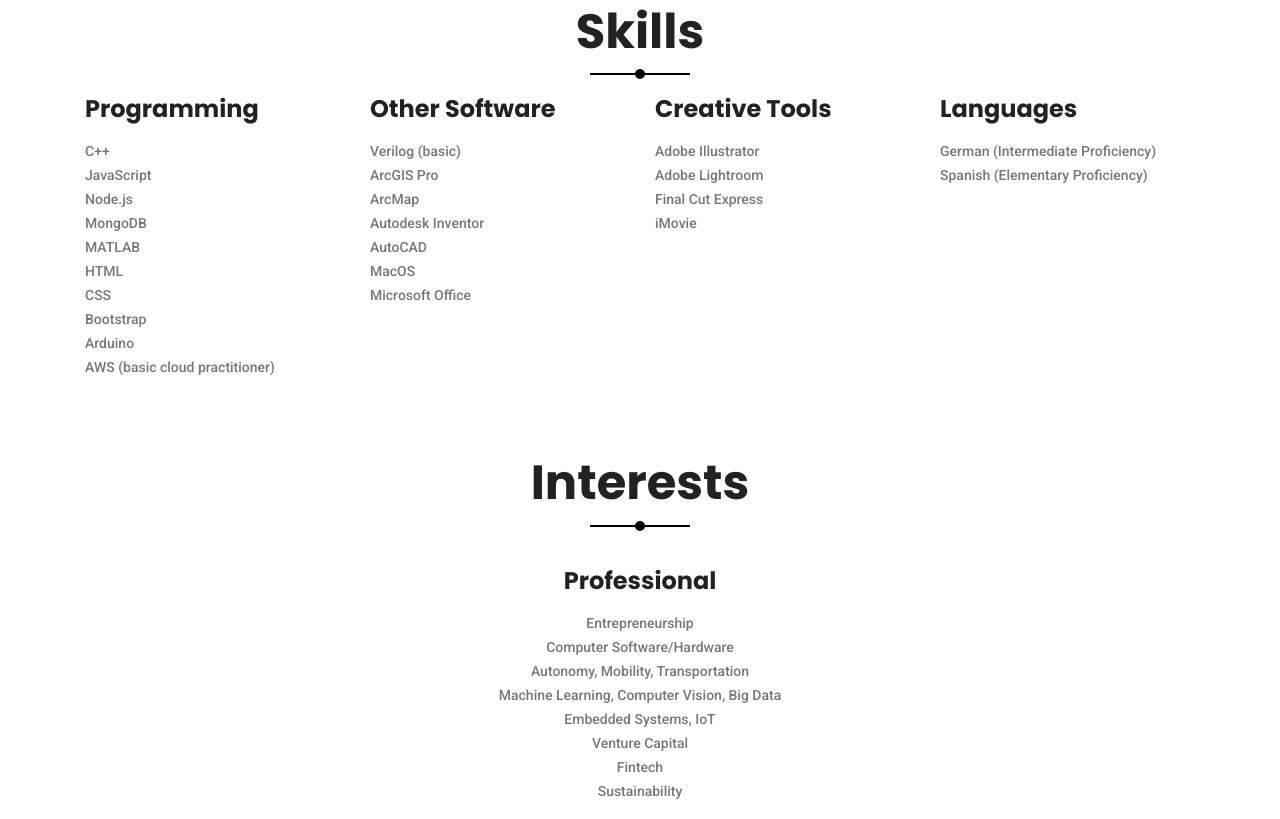
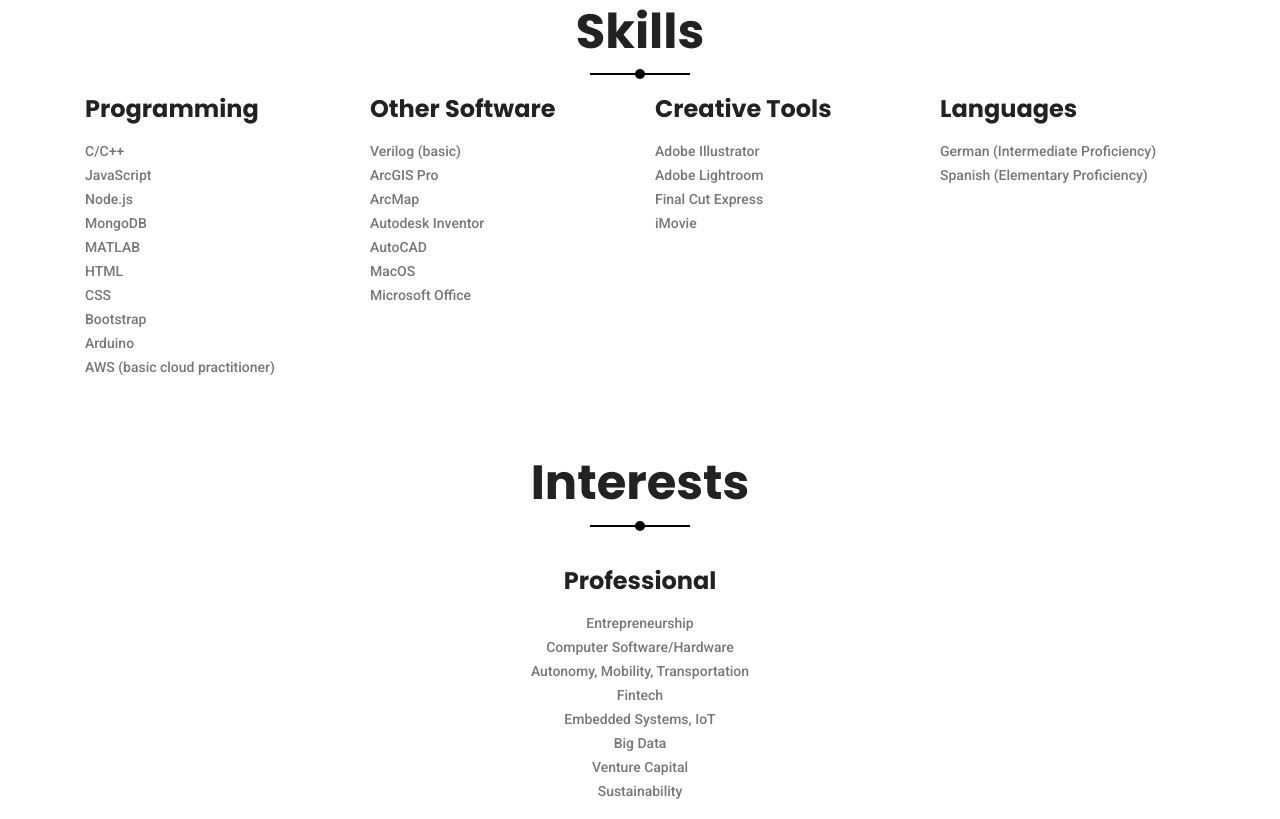
Before and after one commit to mmoliassa/Personal-Site, a plain HTML site: page index.html in a window 1280 px wide. Shown: the part 6661-7480 px from the top of the page. Drawn offline with Linux system fonts and the light colour scheme; some packages are replaced by stand-ins of ours.

Commit message:
Update index.html

```diff
--- a/index.html
+++ b/index.html
@@ -595,7 +595,7 @@
 						<h3 class="mb-30 title_color">Programming</h3>
 						<div class="">
 							<ul class="unordered-list-ii">
-								<li>C++</li>
+								<li>C/C++</li>
 								<li>JavaScript</li>
 								<li>Node.js</li>
 								<li>MongoDB</li>
@@ -664,10 +664,10 @@
 								<li>Entrepreneurship<!--: Lean Startup, Blue Ocean Strategy, anything about starting and fostering a business--></li>
 								<li>Computer Software/Hardware</li>
 								<li>Autonomy, Mobility, Transportation</li>
-								<li>Machine Learning, Computer Vision, Big Data</li>
+								<li>Fintech</li>
 								<li>Embedded Systems, IoT</li>
+								<li>Big Data</li>
 								<li>Venture Capital</li>
-								<li>Fintech</li>
 								<li>Sustainability</li>
 							</ul>
 						</div>
```
